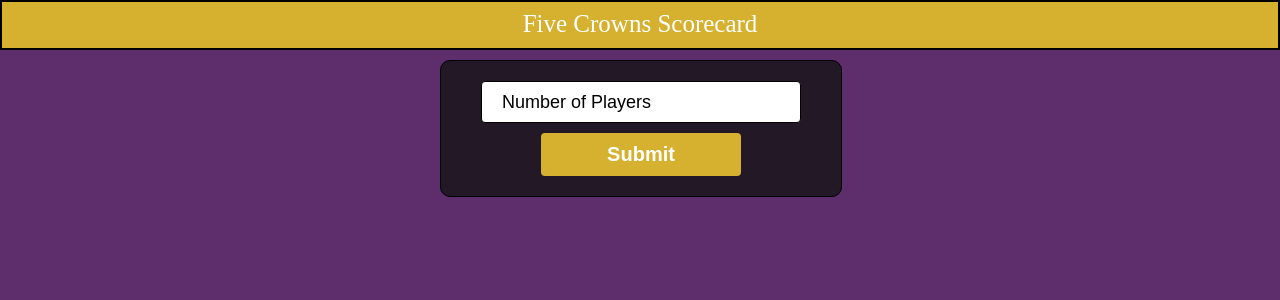
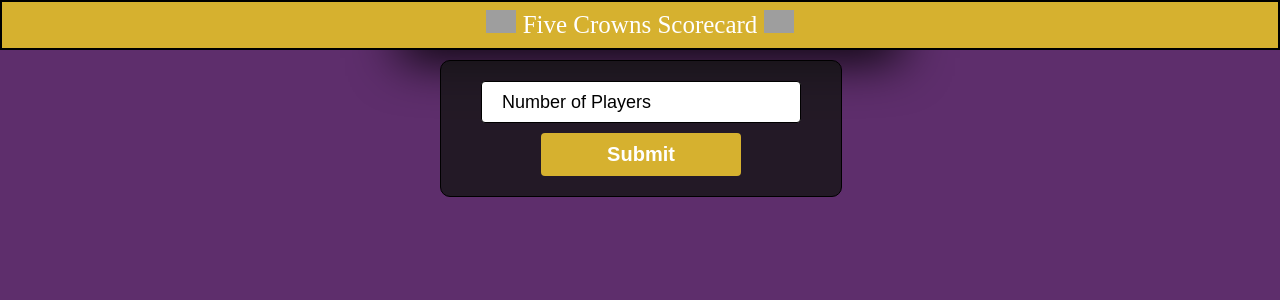
Before and after one commit to ayoder770/gamedashboard, a Django app: page /fivecrowns/ in a window 1280 px wide. Shown: the top 300 px of the page. Run offline with Django 3.2, Linux system fonts and the light colour scheme; some libraries are stand-ins or nearby versions; grey boxes are pictures that could not be loaded.

Commit message:
Updates to Five Crowns Card

```diff
--- a/gamedashboard/static/css/five_crowns_style.css
+++ b/gamedashboard/static/css/five_crowns_style.css
@@ -1,3 +1,14 @@
+/********************************************************************
+* File Name: five_crowns_style.css
+*
+* Description: CSS for Five Crowns score card
+*
+* File History
+* 12/18/2021 - Andrew Yoder : Added Header
+*                           : Add box-shadow to scorecard
+*                           : Increase z-index of title bar
+********************************************************************/
+
 form input{
     margin-bottom: 10px;
     border: 1px solid #000000;
@@ -18,7 +29,7 @@ form input{
     border: 2px solid #000000;
     height: 50px;
     position: fixed;
-    z-index: 1000;
+    z-index: 1500;
     text-align: center;
     font-size: 25px;
     padding-top: 8px;
@@ -82,6 +93,7 @@ body{
     position: relative;
     margin: auto;
     max-width: 500px;
+    box-shadow: 10px 10px 50px #000000;
 }
 
 .full_row{
--- a/gamedashboard/static/js/five_crowns_scripts.js
+++ b/gamedashboard/static/js/five_crowns_scripts.js
@@ -1,12 +1,13 @@
-/*###################################################################
-# File Name: five_crowns_scripts.js
-#
-# Description: JavaScript for Five Crowns score card
-#
-# File History
-# 11/22/2021 - Andrew Yoder : Added Header
-#                           : Highlight 1st - 3rd place with colors
-####################################################################*/
+/********************************************************************
+* File Name: five_crowns_scripts.js
+*
+* Description: JavaScript for Five Crowns score card
+*
+* File History
+* 11/22/2021 - Andrew Yoder : Added Header
+*                           : Highlight 1st - 3rd place with colors
+* 12/18/2021 - Andrew Yoder : Assign generic Player_x name if a name is not provided
+********************************************************************/
 
 var current = 3;
 var numberOfPlayers;
@@ -114,18 +115,17 @@ $(function(){
             // ID of element containing the player's name at top of card
             var nameColumnHeaderID = 'P'+i;
 
-            // Update the DOM with player's name
-            if( playerName != ""){
-                document.getElementById(scoreFormNameID).placeholder = playerName;
-                document.getElementById(nameColumnHeaderID).innerHTML = playerName;
+            // Assign generic name if no name was provided
+	    if( playerName == "" ){
+              playerName = "Player_" + i;
+	    }
 
-		let player = { "player": nameColumnHeaderID, "name": playerName, "score": 0 };
-		all_players.push(player);
+            document.getElementById(scoreFormNameID).placeholder = playerName;
+            document.getElementById(nameColumnHeaderID).innerHTML = playerName;
 
-            } else{
-               document.getElementById(scoreFormNameID).placeholder = "N/A";
-               document.getElementById(nameColumnHeaderID).innerHTML = "N/A";
-            }
+            let player = { "player": nameColumnHeaderID, "name": playerName, "score": 0 };
+	    all_players.push(player);
+
         }
 	console.log(all_players);
 
@@ -295,7 +295,7 @@ $(function(){
 // Display the Score form
 $('#scorecard_master_container').on("click", ".fc_round", function(){
     document.getElementById("score_form_cont").classList.toggle('display_block');
-        document.getElementById("score_form_cont").classList.toggle('display_none');
+    document.getElementById("score_form_cont").classList.toggle('display_none');
     var this_id = $(this).attr('id');
     var splt = this_id.split("_");
     var new_id = Number(splt[1]);
--- a/gamedashboard/templates/fivecrowns.html
+++ b/gamedashboard/templates/fivecrowns.html
@@ -1,12 +1,13 @@
-<!-- #################################################################
-# File Name: fivecrowns.html
-#
-# Description: HTML for Five Crowns scorecard
-#
-# File History
-# 11/22/2021 - Andrew Yoder : Added header
-#                           : Shortened number of players form placeholder
-###################################################################-->
+<!--====================================================================
+= File Name: fivecrowns.html
+=
+= Description: HTML for Five Crowns scorecard
+=
+= File History
+= 11/22/2021 - Andrew Yoder : Added header
+=                           : Shortened number of players form placeholder
+= 12/18/2021 - Andrew Yoder : Added two crowns to page title bar
+=====================================================================-->
 
 {% extends "base.html" %}
 {% load static %}
@@ -18,7 +19,9 @@
 
     <!-- Five Crowns Scorecard Banner to Display at Top -->
     <div id="enter_score_bar">
-        Five Crowns Scorecard
+	    <img width="30" src="{% static 'images/crown.png' %}">
+	    Five Crowns Scorecard
+	    <img width="30" src="{% static 'images/crown.png' %}">
     </div>
 
     <div id="fc_whole_page">
```
